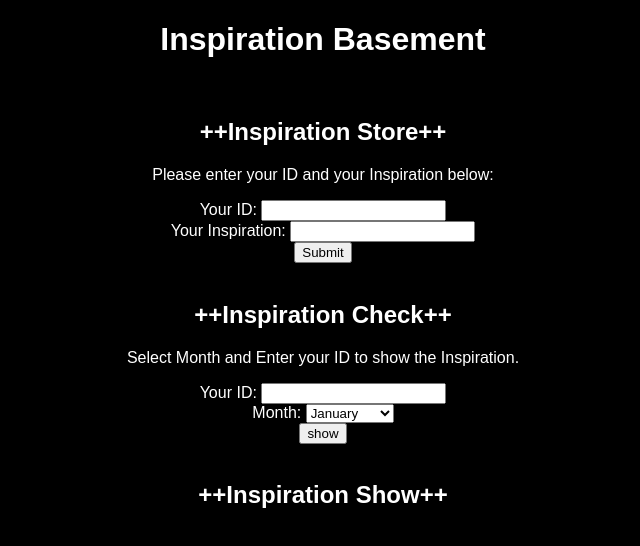
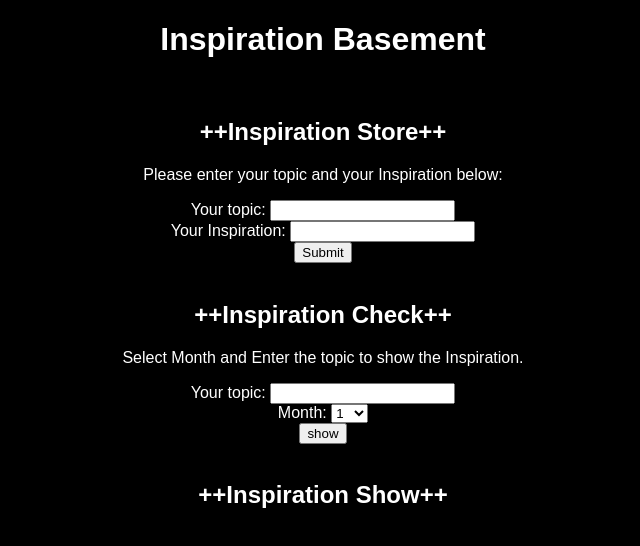
Before and after one commit to YueqingDai/Connections-Labs, a website: page Week7/public/index.html in a window 1280 px wide. Both pictures are taken after a click on the button "show". Shown: the whole page, without its empty margins (317-957 px from the left). Drawn offline with Linux system fonts and the light colour scheme; no server answers.

Commit message:
fully function ver

```diff
--- a/Week7/index.js
+++ b/Week7/index.js
@@ -6,7 +6,7 @@ let datastore = require('nedb');
 let db = new datastore('data.db');
 db.loadDatabase();
 
-let messageTraker = [];
+//let messageTraker = [];
 
 app.use("/", express.static("public"));
 
--- a/Week7/public/app.js
+++ b/Week7/public/app.js
@@ -3,11 +3,10 @@ window.addEventListener("load",() => {
   msgButton.addEventListener("click", () => {
     let msgText = document.getElementById("msg-input").value;
     let idtext = document.getElementById("id-input").value;
-    //console.log(msgText);
-
-
-
-
+    if(msgText == "" || idtext == ""){
+      alert("missing input:  topic and/or Inspiration missed");
+    }else{
+      alert("inspiration submitted");
       //send the msgText to the server
       let msgObj = {
         "Userid" : idtext,
@@ -24,22 +23,59 @@ window.addEventListener("load",() => {
                 console.log(data);
                 //console.log("data");
               })
-
+      }
   })
 
   document.getElementById('ins_show').addEventListener('click',()=>{
+    let nowMon = parseInt(document.getElementById("chooseMonth").value);
+    let idtext = document.getElementById("id-output").value;
+    if(idtext == ""){
+      alert("missing input:  topic missed");
+    }else{
+
       fetch('/getmessage')
       .then(resp => resp.json())
       .then(daty => {
         console.log(daty.inspiration);
         document.getElementById('msginfo').innerHTML = '';
+        let SameMonth = [];
+        let SameTopic = [];
         for(let i=0;i<daty.inspiration.length; i++){
-        let string = daty.inspiration[i].date + daty.inspiration[i].msg;
+          if(daty.inspiration[i].month == nowMon){
+            SameMonth.push(daty.inspiration[i]);
+          }
+        }
+        console.log("samemonth");
+        console.log(SameMonth);
+        if(SameMonth.length == 0){
+          alert("No inspiration this month");
+        }else{
+          for(let i=0; i<SameMonth.length; i++){
+            if(SameMonth[i].userid == idtext){
+              SameTopic.push(SameMonth[i]);
+            }
+          }
+
+          console.log("sametopic");
+          console.log(SameTopic);
+          if(SameTopic.length == 0){
+            alert("No Same topic this month");
+          }else{
+            for(let i=0; i<SameTopic.length; i++){
+              let string = SameTopic[i].date + SameTopic[i].msg;
               let elt = document.createElement('p');
               elt.innerHTML=string;
               document.getElementById('msginfo').appendChild(elt);
             }
+
+          }
+
+        }
+
       })
+
+    }
+
   })
 
 })
--- a/Week7/public/index.html
+++ b/Week7/public/index.html
@@ -14,8 +14,8 @@
 
     <section id="ins_input">
         <h2 id="section-heading"> ++Inspiration Store++ </h1>
-        <p id="input_info"> Please enter your ID and your Inspiration below:</p>
-        Your ID: <input id="id-input"/>
+        <p id="input_info"> Please enter your topic and your Inspiration below:</p>
+        Your topic: <input id="id-input"/>
         <br>
         Your Inspiration: <input id="msg-input"/>
         <br>
@@ -26,24 +26,24 @@
 
     <section id="ins_output">
       <h2 id="section-heading"> ++Inspiration Check++ </h1>
-      <p id="input_info"> Select Month and Enter your ID to show the Inspiration.</p>
+      <p id="input_info"> Select Month and Enter the topic to show the Inspiration.</p>
       <div id="date_select">
-        Your ID:  <input id="id-output"/>
+        Your topic:  <input id="id-output"/>
         <form id="scrollmonth">
           Month:
           <select id="chooseMonth" class="downbtn">
-              <option class="dropdown">January</option>
-              <option class="dropdown">February</option>
-              <option class="dropdown">March</option>
-              <option class="dropdown">April</option>
-              <option class="dropdown">May</option>
-              <option class="dropdown">June</option>
-              <option class="dropdown">July</option>
-              <option class="dropdown">August</option>
-              <option class="dropdown">September</option>
-              <option class="dropdown">October</option>
-              <option class="dropdown">November</option>
-              <option class="dropdown">December</option>
+              <option class="dropdown">1</option>
+              <option class="dropdown">2</option>
+              <option class="dropdown">3</option>
+              <option class="dropdown">4</option>
+              <option class="dropdown">5</option>
+              <option class="dropdown">6</option>
+              <option class="dropdown">7</option>
+              <option class="dropdown">8</option>
+              <option class="dropdown">9</option>
+              <option class="dropdown">10</option>
+              <option class="dropdown">11</option>
+              <option class="dropdown">12</option>
           </select>
       </form>
       </div>
```
Also changed, not shown: 1 other file. Lines whose indentation alone changed are shown as unchanged.
